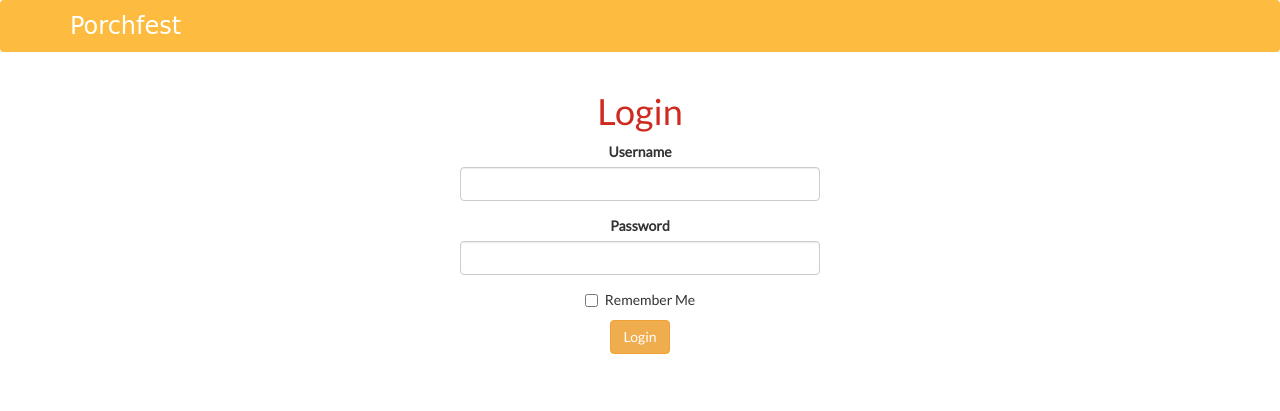
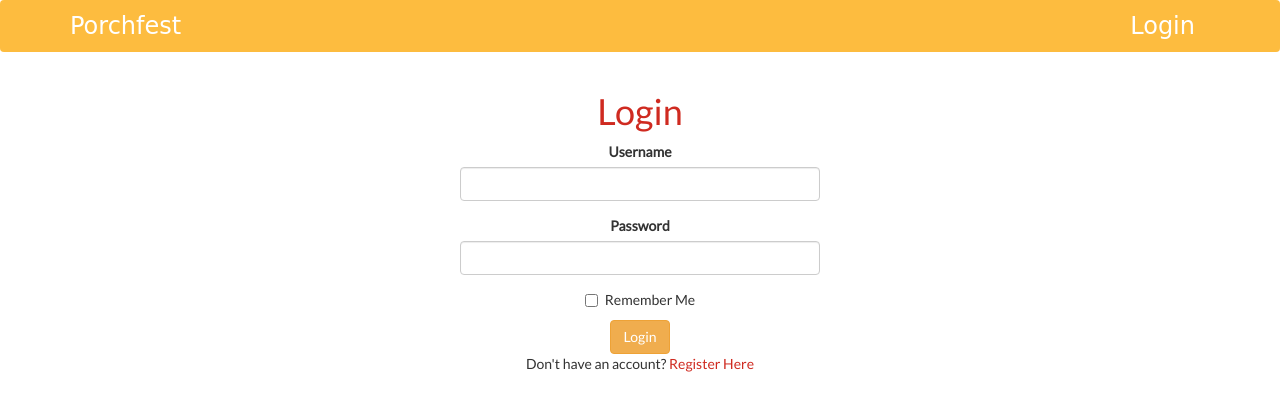
Before and after one commit to apython1998/porchfest_radio, a Flask app: page /auth/login in a window 1280 px wide. Shown: the top 411 px of the page. Run offline with Flask 2, Linux system fonts and the light colour scheme; some libraries are stand-ins or nearby versions; some web fonts are replaced.

Commit message:
Login functionality complete

```diff
--- a/app/auth/routes.py
+++ b/app/auth/routes.py
@@ -29,6 +29,7 @@ def login():
 @bp.route('/logout')
 def logout():
     logout_user()
+    flash('You have been logged out')
     return redirect(url_for('main.index'))
 
 
@@ -41,6 +42,7 @@ def register():
         user = User(username=form.username.data, email=form.email.data)
         user.set_password(form.password.data)
         user.save(cascade=True)
-        flash(_('Congratulations, you are now a registered user!'))
+        flash('Congratulations, you are now a registered user!')
+        login_user(user)
         return redirect(url_for('auth.login'))
     return render_template('auth/register.html', title='Register', form=form)
--- a/app/templates/auth/login.html
+++ b/app/templates/auth/login.html
@@ -7,5 +7,8 @@
         <div class="col-md-4 col-md-offset-4 text-center">
             {{ wtf.quick_form(form, button_map={'submit':'warning'}) }}
         </div>
+        <div class="col-md-4 col-md-offset-4 text-center">
+            <p>Don't have an account? <a href="{{ url_for('auth.register') }}">Register Here</a></p>
+        </div>
     </div>
 {% endblock %}
--- a/app/templates/base.html
+++ b/app/templates/base.html
@@ -29,7 +29,9 @@
             <div class="collapse navbar-collapse">
                 <ul class="nav navbar-nav navbar-right">
                     {% if current_user.is_anonymous %}
+                        <a class="navbar-brand navbar-default" href="{{ url_for('auth.login') }}">Login</a>
                     {% else %}
+                        <a class="navbar-brand navbar-default" href="{{ url_for('auth.logout') }}">Logout</a>
                     {% endif %}
                 </ul>
             </div>
```
Also changed, not shown: 3 other files.
